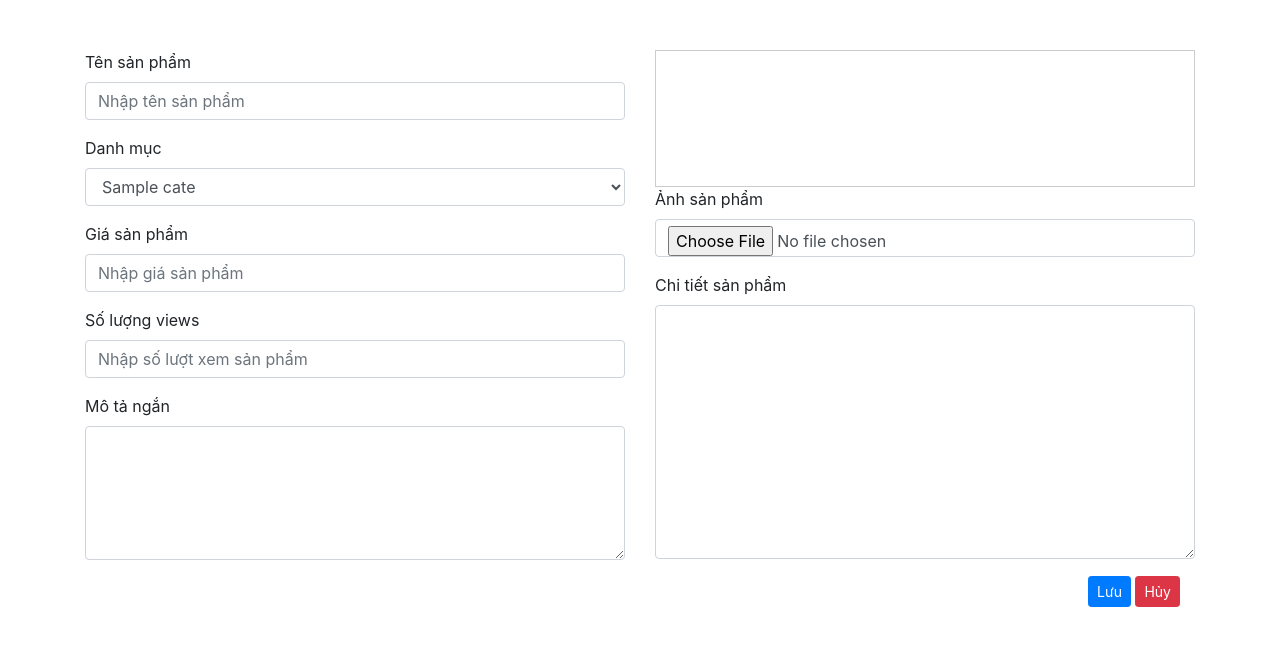
After one commit to thienth/pt14315-web-php2, a PHP site: the page made by lesson3-mvc/views/home/add-product.php in a window 1280 px wide. The commit adds this page. Shown: the top 646 px of the page. Run offline with PHP 8.4, Linux system fonts and the light colour scheme; the template is opened without the code that fills it: most values are stand-ins (such as "Sample title", 1, 10 or a date in 2020); some libraries are stand-ins or nearby versions.

Commit message:
add product form

```diff
--- a/lesson3-mvc/controllers/ProductController.php
+++ b/lesson3-mvc/controllers/ProductController.php
@@ -1,5 +1,6 @@
 <?php
 require_once './models/Product.php';
+require_once './models/Category.php';
 class ProductController
 {
 
@@ -25,6 +26,11 @@ class ProductController
         // điều hướng website về danh sách sản phẩm
         header("location: " . BASE_URL . "san-pham?msg=$msg");
     }
+
+    public function addForm(){
+	    $cates = Category::getAll();
+	    include_once './views/home/add-product.php';
+    }
 }
 
 
--- a/lesson3-mvc/index.php
+++ b/lesson3-mvc/index.php
@@ -26,6 +26,10 @@ switch ($url) {
 		$ctr = new ProductController();
 		$ctr->remove();
 		break;
+	case 'add-product':
+		$ctr = new ProductController();
+		$ctr->addForm();
+		break;
 	case 'chi-tiet-san-pham':
 		$ctr = new ProductController();
 		$ctr->detail();
--- /dev/null
+++ b/lesson3-mvc/models/Category.php
@@ -0,0 +1,6 @@
+<?php
+require_once './models/BaseModel.php';
+class Category extends BaseModel
+{
+    protected $table = 'categories';
+}
--- /dev/null
+++ b/lesson3-mvc/views/home/add-product.php
@@ -0,0 +1,77 @@
+<!doctype html>
+<html lang="en">
+<head>
+    <meta charset="UTF-8">
+    <meta name="viewport"
+          content="width=device-width, user-scalable=no, initial-scale=1.0, maximum-scale=1.0, minimum-scale=1.0">
+    <meta http-equiv="X-UA-Compatible" content="ie=edge">
+    <title>Thêm sản phẩm</title>
+    <link rel="stylesheet" href="https://stackpath.bootstrapcdn.com/bootstrap/4.4.1/css/bootstrap.min.css" integrity="sha384-Vkoo8x4CGsO3+Hhxv8T/Q5PaXtkKtu6ug5TOeNV6gBiFeWPGFN9MuhOf23Q9Ifjh" crossorigin="anonymous">
+    <style>
+        .preview-img{
+            min-height: 137px;
+            border: 1px solid #ccc;
+        }
+        .product-form{
+            margin-top: 50px;
+        }
+    </style>
+</head>
+<body>
+    <div class="container product-form">
+        <form action="<?php echo BASE_URL . 'save-product'?>" method="post" enctype="multipart/form-data">
+            <div class="row">
+                <div class="col-6">
+                    <div class="form-group">
+                        <label for="">Tên sản phẩm</label>
+                        <input type="text" name="name" placeholder="Nhập tên sản phẩm" class="form-control">
+                    </div>
+                    <div class="form-group">
+                        <label for="">Danh mục</label>
+                        <select name="cate_id" class="form-control">
+                            <?php foreach ($cates as $ca):?>
+                                <option value="<?php echo $ca->id?>"><?php echo $ca->cate_name?></option>
+                            <?php endforeach;?>
+                        </select>
+                    </div>
+                    <div class="form-group">
+                        <label for="">Giá sản phẩm</label>
+                        <input type="number" name="price" placeholder="Nhập giá sản phẩm" class="form-control">
+                    </div>
+                    <div class="form-group">
+                        <label for="">Số lượng views</label>
+                        <input type="number" name="views" placeholder="Nhập số lượt xem sản phẩm" class="form-control">
+                    </div>
+                    <div class="form-group">
+                        <label for="">Mô tả ngắn</label>
+                        <textarea name="short_desc" class="form-control" rows="5"></textarea>
+                    </div>
+                </div>
+
+                <div class="col-6">
+                    <div class="preview-img">
+
+                    </div>
+                    <div class="form-group">
+                        <label for="">Ảnh sản phẩm</label>
+                        <input type="file" name="image" class="form-control">
+                    </div>
+                    <div class="form-group">
+                        <label for="">Chi tiết sản phẩm</label>
+                        <textarea name="detail" class="form-control" rows="10"></textarea>
+                    </div>
+                </div>
+            </div>
+            <div class="col-12 d-flex justify-content-end">
+                <button class="btn btn-sm btn-primary" type="submit">Lưu</button>&nbsp;
+                <a href="<?php echo BASE_URL . 'san-pham'?>" class="btn btn-sm btn-danger">Hủy</a>
+            </div>
+        </form>
+    </div>
+
+
+    <script src="https://code.jquery.com/jquery-3.4.1.slim.min.js" integrity="sha384-J6qa4849blE2+poT4WnyKhv5vZF5SrPo0iEjwBvKU7imGFAV0wwj1yYfoRSJoZ+n" crossorigin="anonymous"></script>
+    <script src="https://cdn.jsdelivr.net/npm/popper.js@1.16.0/dist/umd/popper.min.js" integrity="sha384-Q6E9RHvbIyZFJoft+2mJbHaEWldlvI9IOYy5n3zV9zzTtmI3UksdQRVvoxMfooAo" crossorigin="anonymous"></script>
+    <script src="https://stackpath.bootstrapcdn.com/bootstrap/4.4.1/js/bootstrap.min.js" integrity="sha384-wfSDF2E50Y2D1uUdj0O3uMBJnjuUD4Ih7YwaYd1iqfktj0Uod8GCExl3Og8ifwB6" crossorigin="anonymous"></script>
+</body>
+</html>
```
Also changed, not shown: lesson3-mvc/views/home/list-product.php (+14 -1 lines).
